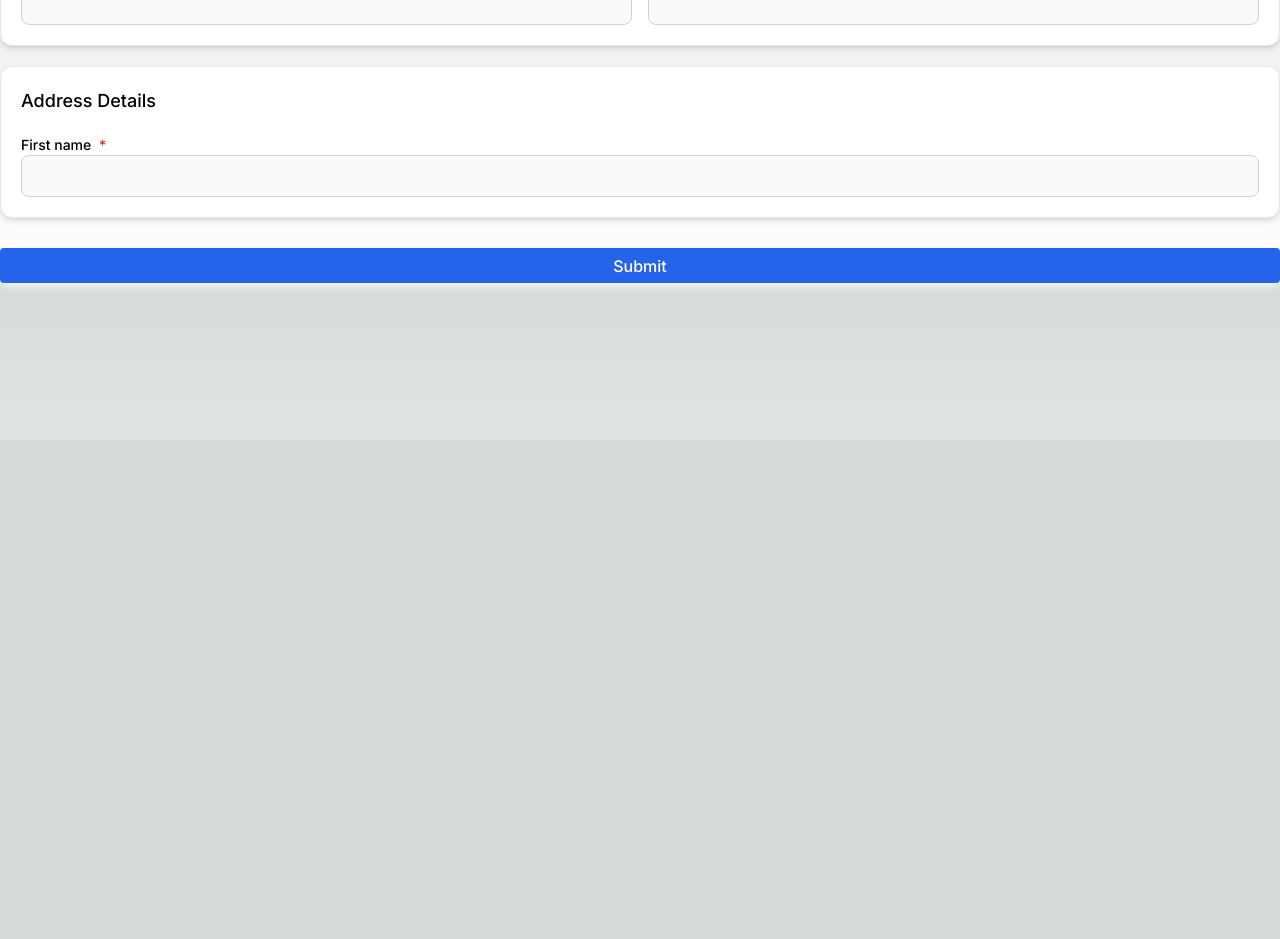
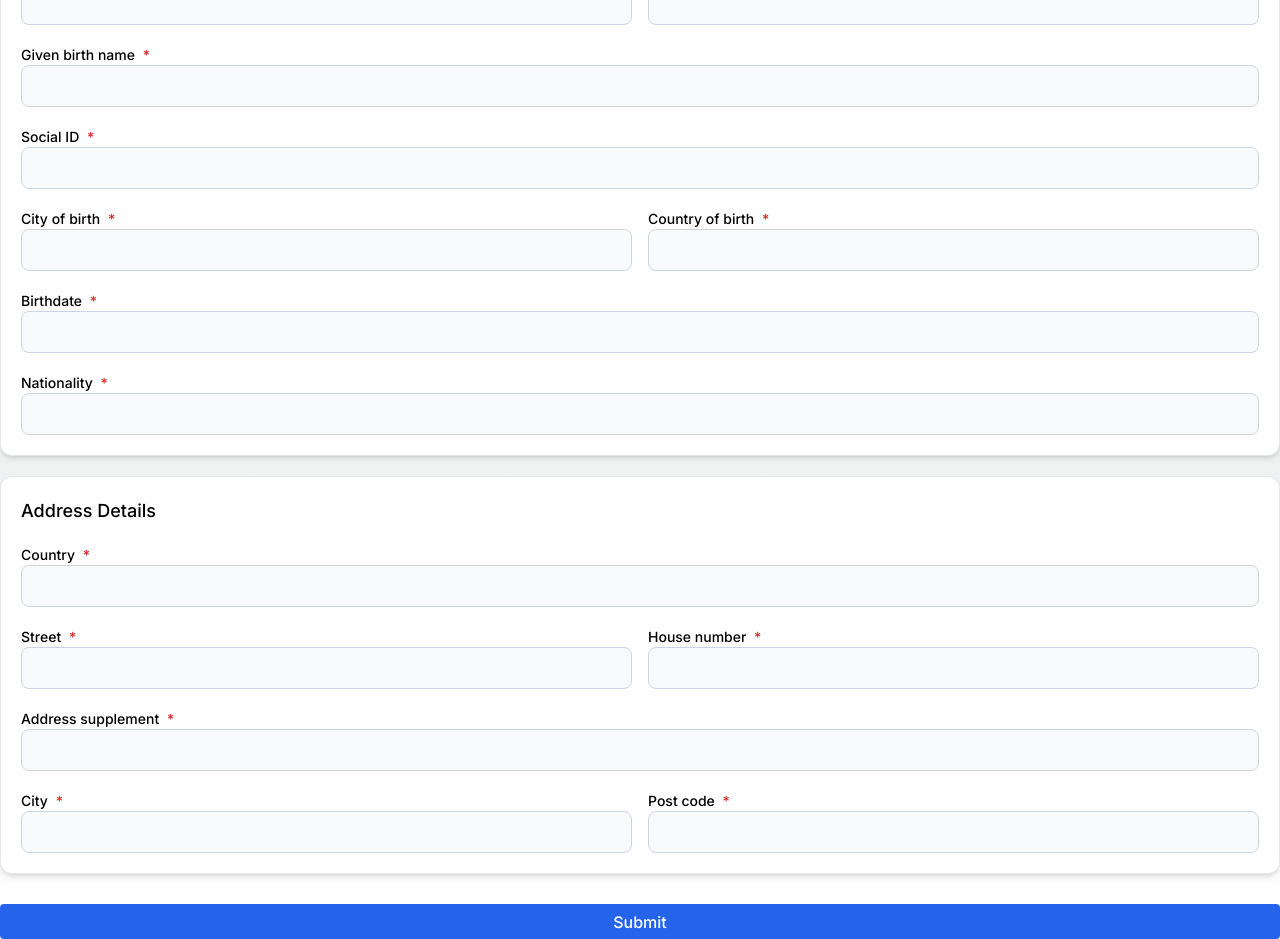
Before and after one commit to vhrechukha/nextjs-tailwind-css, a Next.js app: page /form in a window 1280 px wide. Shown: the part 360-1299 px from the top of the page. Before the commit the page ends 800 px from the top, so only its background shows below. Built offline with nearby package versions, Linux system fonts and the light colour scheme.

Commit message:
Added labels

```diff
--- a/src/app/form/components/EmployeeForm.tsx
+++ b/src/app/form/components/EmployeeForm.tsx
@@ -21,9 +21,26 @@ const EmployeeForm = () => {
           <Input name="firstName" label="First name" required />
           <Input name="lastName" label="Last name" required />
         </Stack>
+        <Input name="givenBirthName" label="Given birth name" required />
+        <Input name="socialId" label="Social ID" required />
+        <Stack direction="row" gap="1rem">
+          <Input name="cityOfBirth" label="City of birth" required />
+          <Input name="countryOfBirth" label="Country of birth" required />
+        </Stack>
+        <Input name="birthdate" label="Birthdate" required />
+        <Input name="nationality" label="Nationality" required />
       </Card>
       <Card title="Address Details">
-        <Input name="firstName" label="First name" required />
+        <Input name="addressCountry" label="Country" required />
+        <Stack direction="row" gap="1rem">
+          <Input name="addressStreet" label="Street" required />
+          <Input name="addressHouseNumber" label="House number" required />
+        </Stack>
+        <Input name="addressSupplement" label="Address supplement" required />
+        <Stack direction="row" gap="1rem">
+          <Input name="addressCity" label="City" required />
+          <Input name="adresspostCode" label="Post code" required />
+        </Stack>
       </Card>
       <Form.Submit asChild>
         <button
```
